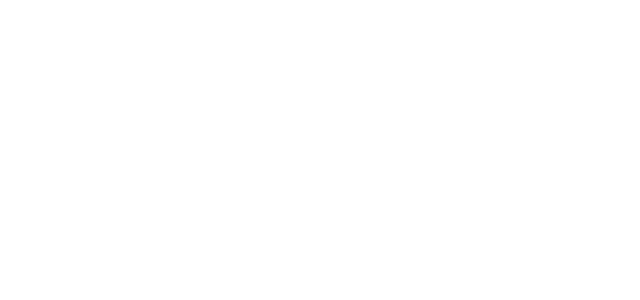
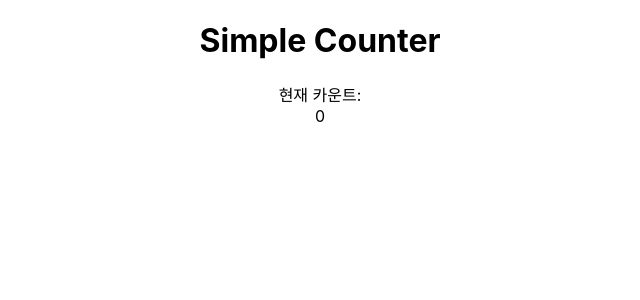
Before and after one commit to gyeonggumun/study_simple_counter, a React (Create React App) app: page / in a window 1280 px wide. Shown: the top 300 px of the page, without its empty margins (320-960 px from the left). Built offline with nearby package versions, Linux system fonts and the light colour scheme.

Commit message:
feat: Viewer 컴포넌트 생성

```diff
--- a/src/App.js
+++ b/src/App.js
@@ -1,6 +1,12 @@
 import './App.css';
+import Viewer from './component/Viewer';
 
 function App() {
-  return <div className="App"></div>;
+  return <div className="App">
+    <h1>Simple Counter</h1>
+    <section>
+      <Viewer />
+    </section>
+  </div>;
 }
 export default App;
--- /dev/null
+++ b/src/component/Viewer.js
@@ -0,0 +1,10 @@
+const Viewer = () => {
+    return (
+        <div>
+            <div>현재 카운트: </div>
+            <hi>0</hi>
+        </div>
+    );
+};
+
+export default Viewer;
```
